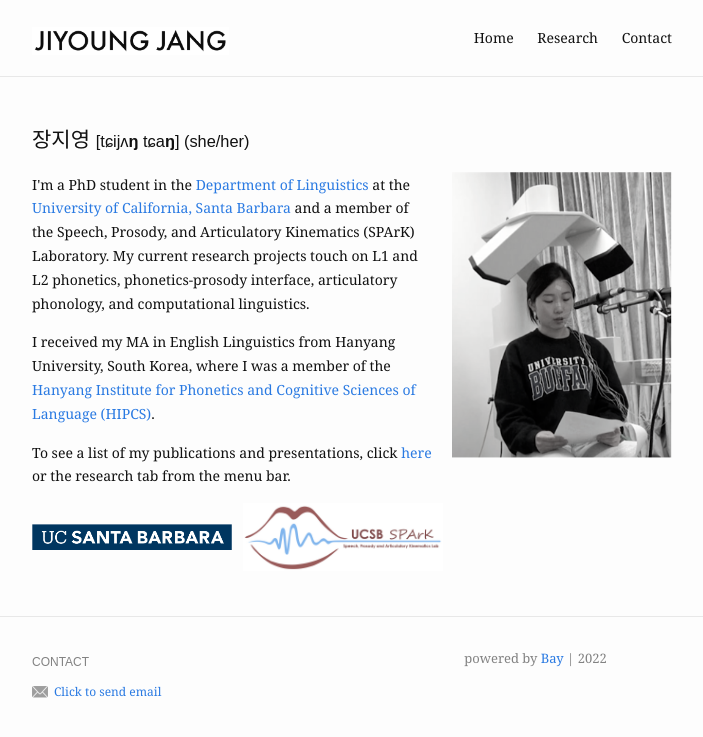
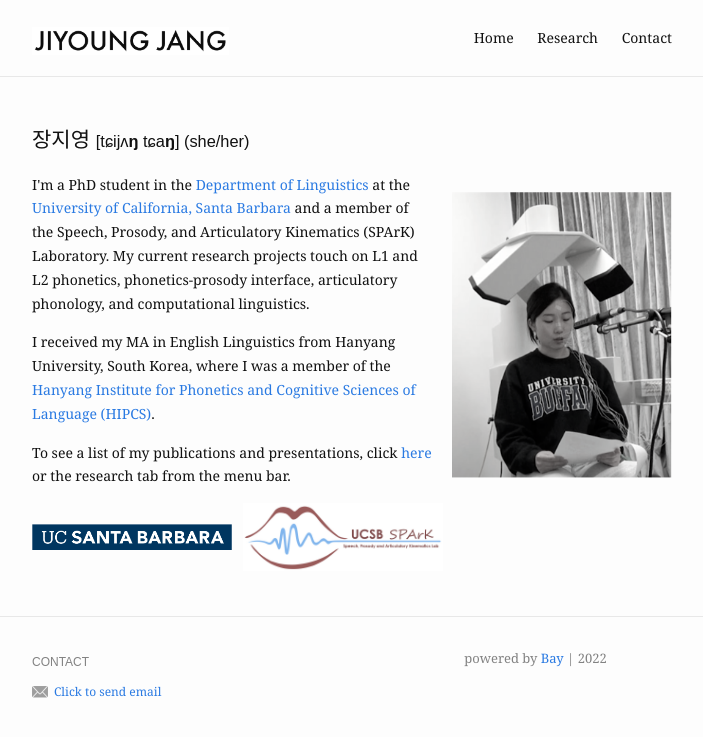
Before and after one commit to jiyoungj/jiyoungj.github.io, a Jekyll site: the page built from index.md, in a window 1280 px wide. Shown: the top 737 px of the page, without its empty margins (288-991 px from the left). Built offline with Jekyll 4.4.1, drawn with Linux system fonts in a browser that asks for light colours.

Commit message:
Update _site.scss

```diff
--- a/_sass/_site.scss
+++ b/_sass/_site.scss
@@ -3,13 +3,14 @@
   width: 220px;
   /* border: #ccc 1px solid; */
   margin-left: 20px;
-  margin-top: 50px;
+  margin-top: 70px;
   margin-bottom: 20px;
 
   @include media-query($on-mobile) {
     float: none;
     /* margin-bottom: 20px; */
-    /* margin-left: 0px; */
+    margin-left: 10px;
+    margin-right: 10px;
   }
 }
 
```
